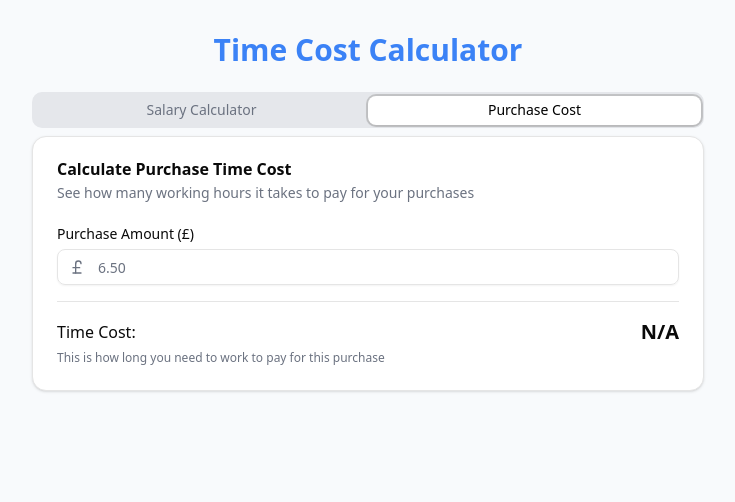
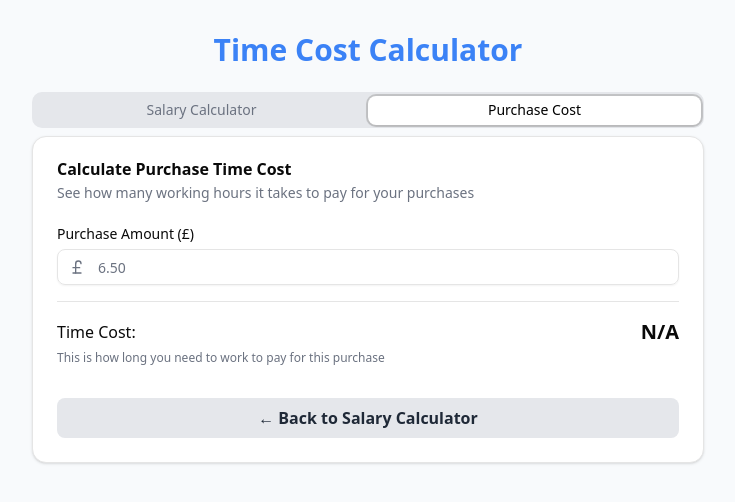
Before and after one commit to mace-akkari/buy-the-hour, a Next.js app: page /calculator in a window 1280 px wide. Both pictures are taken after a click on the tab "Purchase Cost". Shown: the top 502 px of the page, without its empty margins (272-1007 px from the left). Built offline with nearby package versions, Linux system fonts and the light colour scheme.

Commit message:
feat: add back button to navigate to calcuulator tab

```diff
--- a/components/Calculator/CalculatorTabs.tsx
+++ b/components/Calculator/CalculatorTabs.tsx
@@ -42,6 +42,7 @@ export function CalculatorTabs() {
           setPurchaseAmount={setPurchaseAmount}
           hourlyRate={hourlyRate}
           monthlySalary={monthlySalary}
+          setTabValue={setTabValue}
         />
       </TabsContent>
     </Tabs>
--- a/components/Calculator/PurchaseCostCalculator.tsx
+++ b/components/Calculator/PurchaseCostCalculator.tsx
@@ -22,11 +22,13 @@ export function PurchaseCostCalculator({
   setPurchaseAmount,
   hourlyRate,
   monthlySalary,
+  setTabValue,
 }: {
   purchaseAmount: number;
   setPurchaseAmount: (value: number) => void;
   hourlyRate: number;
   monthlySalary: number;
+  setTabValue: (value: string) => void;
 }) {
   const hoursNeeded = purchaseAmount / hourlyRate;
 
@@ -81,6 +83,12 @@ export function PurchaseCostCalculator({
             </p>
           </div>
         )}
+        <button
+          onClick={() => setTabValue("calculator")}
+          className="w-full mt-4 bg-muted text-foreground font-semibold py-2 rounded-md hover:bg-muted/80 transition"
+        >
+          ← Back to Salary Calculator
+        </button>
       </CardContent>
     </Card>
   );
```
